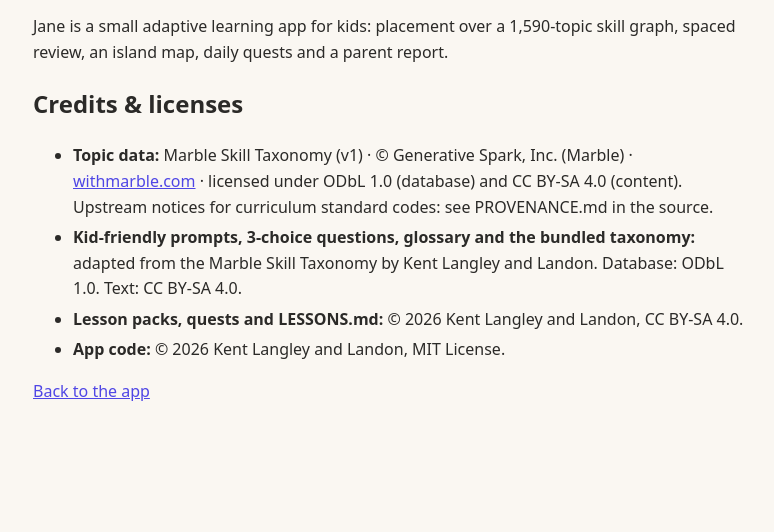
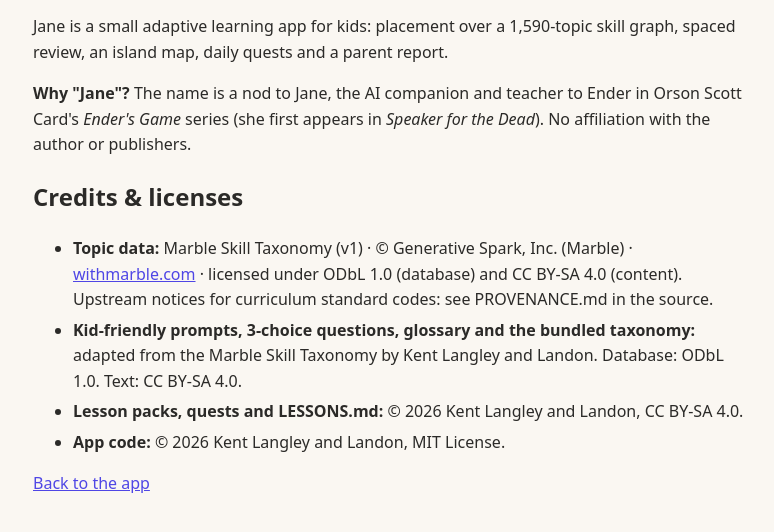
Before and after one commit to Nido007-cmyk/Duna, a website: page public/about.html in a window 1280 px wide. Shown: the part 76-608 px from the top of the page, without its empty margins (247-1021 px from the left). Drawn offline with Linux system fonts and the light colour scheme.

Commit message:
Explain the name: add a "Why Jane?" note to the README and About page

```diff
--- a/public/about.html
+++ b/public/about.html
@@ -2,6 +2,7 @@
 <style>body{font:16px/1.6 system-ui,sans-serif;max-width:720px;margin:2rem auto;padding:0 1rem;color:#2b2a28;background:#faf7f2}h1{font-size:1.6rem}a{color:#4f46e5}li{margin:.3em 0}</style></head><body>
 <h1>About Jane</h1>
 <p>Jane is a small adaptive learning app for kids: placement over a 1,590-topic skill graph, spaced review, an island map, daily quests and a parent report.</p>
+<p><b>Why "Jane"?</b> The name is a nod to Jane, the AI companion and teacher to Ender in Orson Scott Card's <i>Ender's Game</i> series (she first appears in <i>Speaker for the Dead</i>). No affiliation with the author or publishers.</p>
 <h2>Credits &amp; licenses</h2>
 <ul>
 <li><b>Topic data:</b> Marble Skill Taxonomy (v1) · © Generative Spark, Inc. (Marble) · <a href="https://withmarble.com">withmarble.com</a> · licensed under ODbL 1.0 (database) and CC BY-SA 4.0 (content). Upstream notices for curriculum standard codes: see PROVENANCE.md in the source.</li>
```
Also changed, not shown: README.md.
